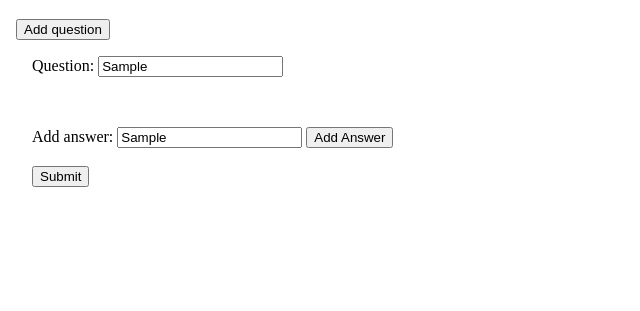
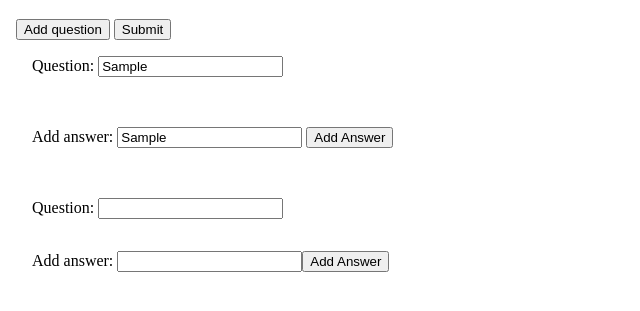
Before and after one commit to michatran4/matchmaker, a plain HTML site: page src/spectrum/create/index.html in a window 1280 px wide. Both pictures are taken after typing "Sample", "Sample" into the empty fields and a click on the input "Add question". Shown: the part 61-372 px from the top of the page, without its empty margins (0-640 px from the left). Drawn offline with Linux system fonts and the light colour scheme.

Commit message:
Add multiple questions

```diff
--- a/src/spectrum/create/answers.js
+++ b/src/spectrum/create/answers.js
@@ -1,7 +1,5 @@
 const answers = document.querySelectorAll('.answer')
 const containers = document.querySelectorAll('.container')
-const answer_box = document.querySelector('#answer-box')
-const create_answer = document.querySelector("#addAnswer")
 
 function createAnswer(submit_button) { // this is creating only for the submit button
     const answer = document.createElement('p');
@@ -14,13 +12,14 @@ function createAnswer(submit_button) { // this is creating only for the submit b
         answer.classList.remove('dragging')
     })
     let container = submit_button.parentNode;
-    answer.innerHTML = container.querySelector("#answer-box").value;
+    answer.innerHTML = container.querySelector('.answer-box').value;
     container.querySelector('.spectrum').append(answer);
 }
 
+// do the spectrum of the one available question
 containers.forEach(container => {
     const spectrum = container.querySelector('.spectrum')
-    spectrum.addEventListener('dragover', e => {
+    spectrum.addEventListener('dragover', e => { // ordering functionality
         e.preventDefault()
         const afterElement = getDragAfterElement(spectrum, e.clientX)
         const draggable = document.querySelector('.dragging')
@@ -44,3 +43,49 @@ function getDragAfterElement(container, x) {
         }
     }, { offset: Number.NEGATIVE_INFINITY }).element
 }
+
+function createQuestion() {
+    const container = document.createElement('div');
+    container.classList.add('container');
+
+    const qLabel = document.createElement('label');
+    qLabel.htmlFor = 'question';
+    qLabel.innerHTML = 'Question: '
+    const question = document.createElement('input');
+    question.classList.add('question');
+
+    const spectrum = document.createElement('div');
+    spectrum.classList.add('spectrum');
+    spectrum.style = 'display:flex';
+    spectrum.addEventListener('dragover', e => { // ordering functionality
+        e.preventDefault()
+        const afterElement = getDragAfterElement(spectrum, e.clientX)
+        const draggable = document.querySelector('.dragging')
+        if (afterElement == null) {
+            spectrum.appendChild(draggable)
+        } else {
+            spectrum.insertBefore(draggable, afterElement)
+        }
+    })
+
+    const aLabel = document.createElement('label');
+    aLabel.htmlFor = 'answer-box';
+    aLabel.innerHTML = 'Add answer: '
+    const answer_box = document.createElement('input');
+    answer_box.classList.add('answer-box');
+
+    const addAnswer = document.createElement('input');
+    addAnswer.classList.add('answer-button');
+    addAnswer.type = 'submit';
+    addAnswer.value = 'Add Answer';
+
+    container.appendChild(qLabel);
+    container.appendChild(question);
+    container.appendChild(spectrum);
+    container.appendChild(aLabel);
+    container.appendChild(answer_box);
+    container.appendChild(addAnswer);
+    document.body.appendChild(container);
+
+    addAnswer.onclick = () => createAnswer(addAnswer);
+}
--- a/src/spectrum/create/index.html
+++ b/src/spectrum/create/index.html
@@ -10,17 +10,17 @@
         <span>
             <h1>Question Maker</h1>
         </span>
-        <input type="submit" id="createQuestion" value="Add question">
+        <input type="submit" id="createQuestion" onclick="createQuestion()" value="Add question">
+        <input type="submit" id="submit" value="Submit" onclick="submitAnswers()">
         <div class="container">
             <label for="question">Question:</label>
-            <input type="text" id="question" name="question"><br><br>
+            <input type="text" class="question" id="question" name="question"><br><br>
 
             <div class="spectrum" style="display:flex"></div> <!-- columns -->
 
             <label for="answer-box">Add answer:</label>
-            <input type="text" id="answer-box" name="answer-box">
-            <input type="submit" id="addAnswer" value="Add Answer" onclick="createAnswer(this)"><br><br>
-            <input type="submit" id="submit" value="Submit" onclick="submitAnswers()">
+            <input class="answer-box" class="answer-box" name="answer-box">
+            <input type="submit" class="answer-button" value="Add Answer" onclick="createAnswer(this)"><br><br>
         </div>
     </body>
 </html>
--- a/src/spectrum/create/submit.js
+++ b/src/spectrum/create/submit.js
@@ -1,19 +1,28 @@
 const submitAnswers = () => {
-    const question = document.querySelector("#question");
-    if (question.value == "") {
-        return alert("You must provide a question.");
-    }
-    const answers = document.querySelectorAll(".answer");
-    if (answers.length < 2) {
-        return alert("You must provide at least 2 answers.");
-    }
-    let answer_output = "";
-    answers.forEach(answer => { // concatenate all answers with a delimiter
-        answer_output += answer.innerHTML + " | ";
+    let output = '';
+    let flag = false;
+    document.querySelectorAll('.container').forEach(container => {
+        if (flag) return;
+        const question = container.querySelector('.question');
+        if (question.value == '') {
+            flag = true; // break out of looping through containers
+            return alert('You must fill in the blanks for all questions.');
+        }
+        const answers = container.querySelectorAll('.answer');
+        if (answers.length < 2) {
+            flag = true;
+            return alert('You must provide at least 2 answers to all questions.');
+        }
+        let answer_output = '';
+        answers.forEach(answer => { // concatenate all answers with a delimiter
+            answer_output += answer.innerHTML + ' | ';
+        })
+        output += document.querySelector('#question').value
+            + '\n'
+            + answer_output.substring(0, answer_output.length - 3)
+            + '\n\n';
     })
-    let output = document.querySelector("#question").value
-        + "\n"
-        + answer_output.substring(0, answer_output.length - 3);
-    alert("Successfully submitted your proposed answers!")
+    if (flag) return;
+    alert('Successfully submitted your proposed answers!');
     console.log(output); // TODO, submit to a server
 }
```
